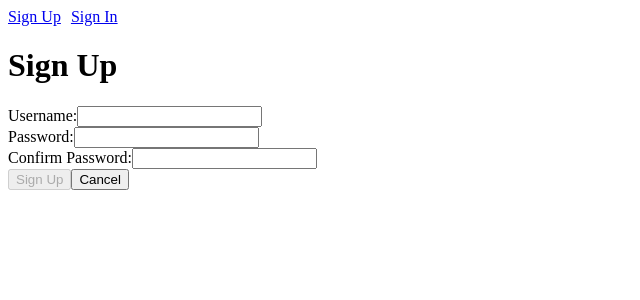
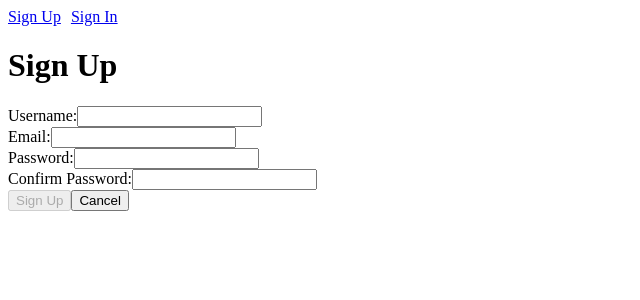
Before and after one commit to ALIALSAEED313/INJAZ-Frontend, a React (Vite) app: page /sign-up in a window 1280 px wide. Shown: the top 300 px of the page, without its empty margins (0-640 px from the left). Built offline with nearby package versions, Linux system fonts and the light colour scheme; no server answers.

Commit message:
added email in signup

```diff
--- a/src/pages/SignupPage.jsx
+++ b/src/pages/SignupPage.jsx
@@ -7,40 +7,45 @@ function Signup() {
   const [error, setError] = useState("");
   const [formData, setFormData] = useState({
     username: "",
+    email: "",
     password: "",
     passwordConf: "",
   });
-  const [ submitting, setSubmitting ] = useState(false)
+  const [submitting, setSubmitting] = useState(false);
 
-  const { username, password, passwordConf } = formData;
+  const { username, email, password, passwordConf } = formData;
 
-  function handleChange(event){
+  function handleChange(event) {
     setError("");
-    setFormData({ ...formData, [event.target.name]: event.target.value });
-
+    setFormData({
+      ...formData,
+      [event.target.name]: event.target.value,
+    });
   }
 
+  async function handleSubmit(event) {
+    event.preventDefault();
 
-  async function handleSubmit(event){
-    event.preventDefault();
     try {
-      setSubmitting(true)
+      setSubmitting(true);
       await signUp(formData);
-      navigate('/sign-in')
+      navigate("/sign-in");
     } catch (err) {
-      setError(err.response.data.message);
-      setSubmitting(false)
+      setError(err.response?.data?.message || "Sign up failed");
+      setSubmitting(false);
     }
   }
 
-  function isFormInvalid(){
-    return !(username && password && password === passwordConf);
-  };
+  function isFormInvalid() {
+    return !(username && email && password && password === passwordConf);
+  }
 
   return (
     <main>
       <h1>Sign Up</h1>
+
       <p className="error">{error}</p>
+
       <form onSubmit={handleSubmit}>
         <div>
           <label htmlFor="username">Username:</label>
@@ -53,6 +58,19 @@ function Signup() {
             required
           />
         </div>
+
+        <div>
+          <label htmlFor="email">Email:</label>
+          <input
+            type="email"
+            id="email"
+            value={email}
+            name="email"
+            onChange={handleChange}
+            required
+          />
+        </div>
+
         <div>
           <label htmlFor="password">Password:</label>
           <input
@@ -64,6 +82,7 @@ function Signup() {
             required
           />
         </div>
+
         <div>
           <label htmlFor="confirm">Confirm Password:</label>
           <input
@@ -75,12 +94,19 @@ function Signup() {
             required
           />
         </div>
+
         <div>
-          <button disabled={isFormInvalid() || submitting}>{submitting ? 'Signing up...' : 'Sign Up'}</button>
-          <button onClick={() => navigate("/")}>Cancel</button>
+          <button disabled={isFormInvalid() || submitting}>
+            {submitting ? "Signing up..." : "Sign Up"}
+          </button>
+
+          <button type="button" onClick={() => navigate("/")}>
+            Cancel
+          </button>
         </div>
       </form>
     </main>
   );
 }
+
 export default Signup;
```
